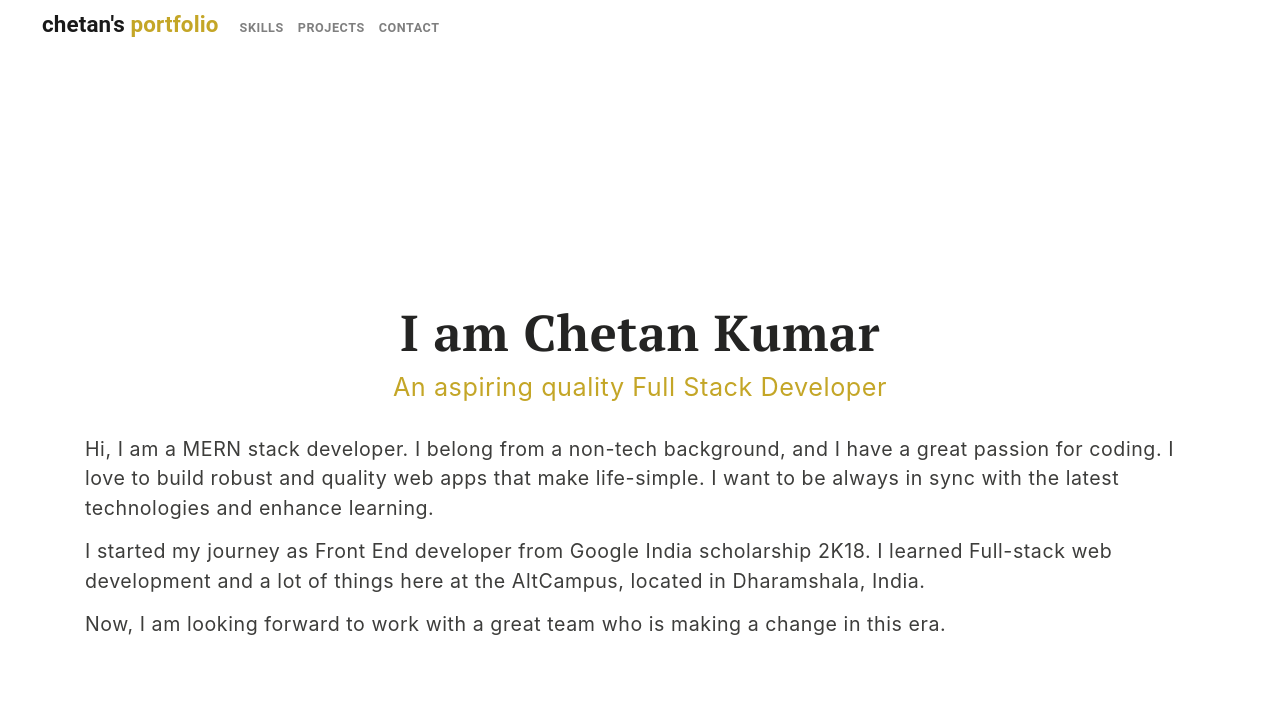
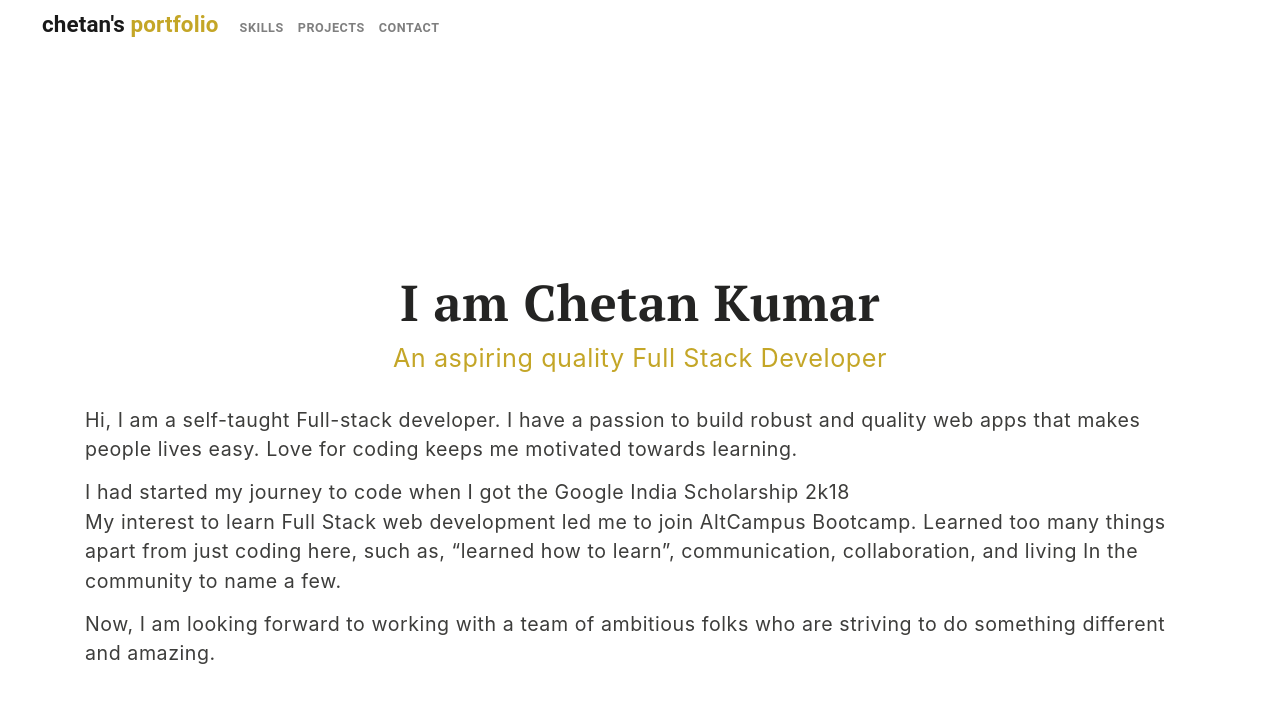
Before and after one commit to Ckbhatia/Basic_portfolio, a React (Create React App) app: page / in a window 1280 px wide. Shown: the top 702 px of the page. Built offline with nearby package versions, Linux system fonts and the light colour scheme.

Commit message:
fix: update the intro text

```diff
--- a/src/components/Hero.jsx
+++ b/src/components/Hero.jsx
@@ -18,20 +18,20 @@ export default function Hero() {
             </div>
             <div className="hero-intro-container">
               <p className="hero-intro-para first">
-                Hi, I am a MERN stack developer. I belong from a non-tech
-                background, and I have a great passion for coding. I love to
-                build robust and quality web apps that make life-simple. I want
-                to be always in sync with the latest technologies and enhance
-                learning.
+                Hi, I am a self-taught Full-stack developer.
+                I have a passion to build robust and quality web apps that makes people lives easy.
+                Love for coding keeps me motivated towards learning.
               </p>
               <p className="hero-intro-para second">
-                I started my journey as Front End developer from Google India
-                scholarship 2K18. I learned Full-stack web development and a lot
-                of things here at the AltCampus, located in Dharamshala, India.
+                I had started my journey to code when I got the Google India Scholarship 2k18
+                <br />
+                My interest to learn Full Stack web development led me to join AltCampus Bootcamp.
+                Learned too many things apart from just coding here, such as, “learned how to learn”, communication, collaboration,
+                and living In the community to name a few.
               </p>
               <p className="hero-intro-para third">
-                Now, I am looking forward to work with a great team who is
-                making a change in this era.
+               Now, I am looking forward to working with a team of ambitious
+               folks who are striving to do something different and amazing.
               </p>
             </div>
           </Col>
```
